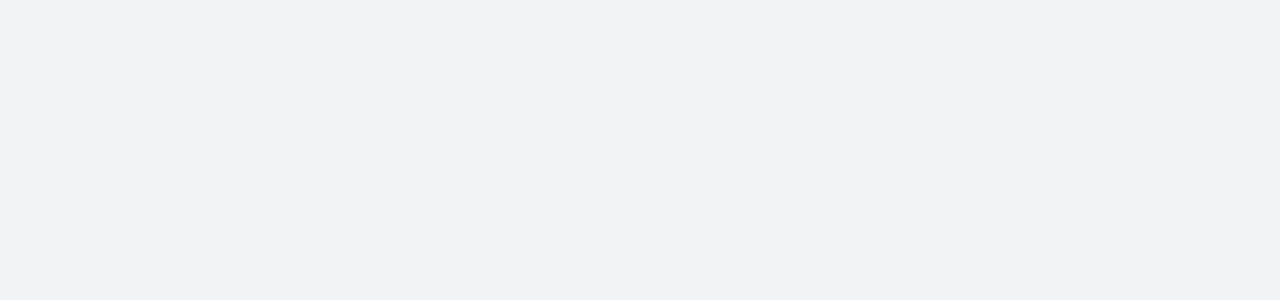
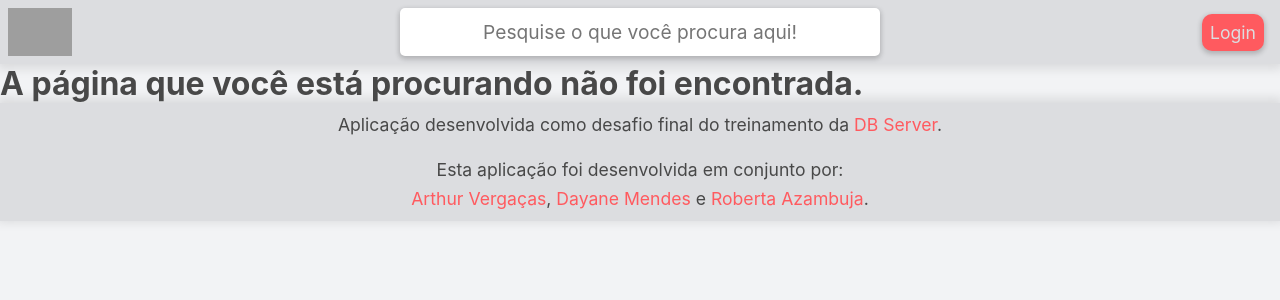
Before and after one commit to DayMendes/airbnb-clone-frontend-, a React (Create React App) app: page /1 in a window 1280 px wide. Before the commit this address had no page. Shown: the top 300 px of the page. Built offline with nearby package versions, Linux system fonts and the light colour scheme; grey boxes are pictures that could not be loaded.

Commit message:
Create page not found component

```diff
--- a/src/index.tsx
+++ b/src/index.tsx
@@ -4,6 +4,7 @@ import { BrowserRouter, Routes, Route } from "react-router-dom";
 
 import App from "./App";
 import ListagemAcomodacoes from "./pages/ListagemAcomodacoes";
+import PaginaNaoEncontrada from './pages/PaginaNaoEncontrada';
 
 ReactDOM.render(
     <React.StrictMode>
@@ -11,6 +12,7 @@ ReactDOM.render(
             <Routes>
                 <Route path="/" element={<App />}>
                     <Route index element={<ListagemAcomodacoes />} />
+                    <Route path="*" element={<PaginaNaoEncontrada />}/>
                 </Route>
             </Routes>
         </BrowserRouter>
--- /dev/null
+++ b/src/pages/PaginaNaoEncontrada.tsx
@@ -0,0 +1,7 @@
+export default function PaginaNaoEncontrada() {
+    return(
+        <>
+            <h1>A página que você está procurando não foi encontrada.</h1>
+        </>
+    );
+}
```
